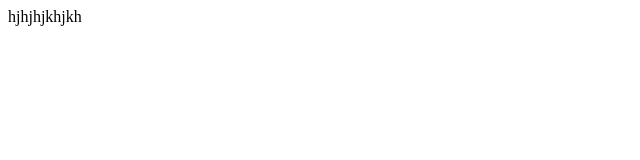
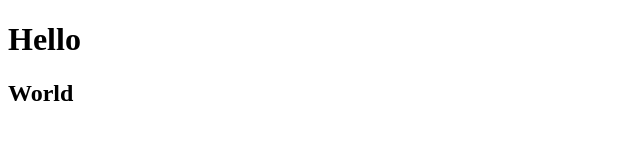
Before and after one commit to sktatanya/GitShop, a plain HTML site: page index.html in a window 1280 px wide. Shown: the whole page, without its empty margins (0-640 px from the left). Drawn offline with Linux system fonts and the light colour scheme.

Commit message:
change index

```diff
--- a/index.html
+++ b/index.html
@@ -6,6 +6,9 @@
   <title>Document</title>
 </head>
 <body>
-  hjhjhjkhjkh
+  <div>
+    <h1>Hello</h1>
+    <h2>World</h2>
+  </div>
 </body>
 </html>
```
